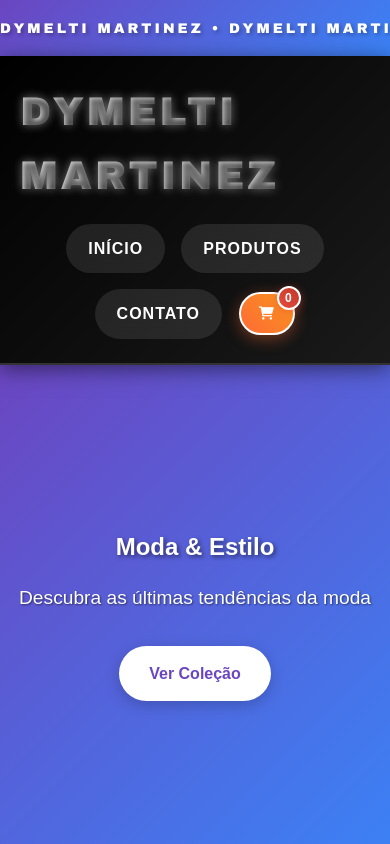
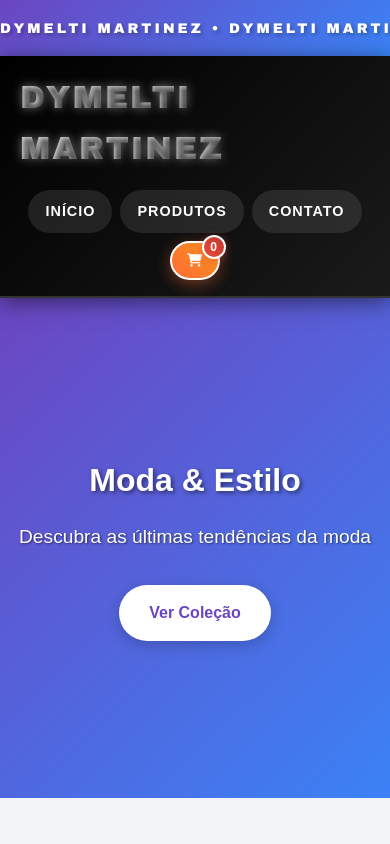
Before and after one commit to DYMELTI-MARTINEZ/dymelti-martinez-loja7, a plain HTML site: page index.html in a window 390 px wide. Shown: the top 844 px of the page. Drawn offline with Linux system fonts and the light colour scheme; a script that the page names is missing.

Commit message:
Atualizar o style.css

```diff
--- a/styles/style.css
+++ b/styles/style.css
@@ -755,12 +755,25 @@ body {
 /* Responsividade */
 @media (max-width: 768px) {
     .header .container {
-        flex-direction: column;
-        gap: 1rem;
+        padding: 1rem 20px;
+    }
+
+    .logo-text {
+        font-size: 2rem;
+        letter-spacing: 2px;
     }
 
     .nav {
-        gap: 1rem;
+        gap: 0.5rem;
+    }
+
+    .nav-link {
+        padding: 8px 15px;
+        font-size: 0.9rem;
+    }
+
+    .cart-btn {
+        padding: 10px 15px;
     }
 
     .hero-text h2 {
@@ -784,21 +797,3 @@ body {
         align-items: center;
     }
 }
-
-@media (max-width: 480px) {
-    .products-grid {
-        grid-template-columns: 1fr;
-    }
-
-    .contact-info {
-        grid-template-columns: 1fr;
-    }
-
-    .hero-text h2 {
-        font-size: 1.5rem;
-    }
-
-    .section-title {
-        font-size: 2rem;
-    }
-}
```
